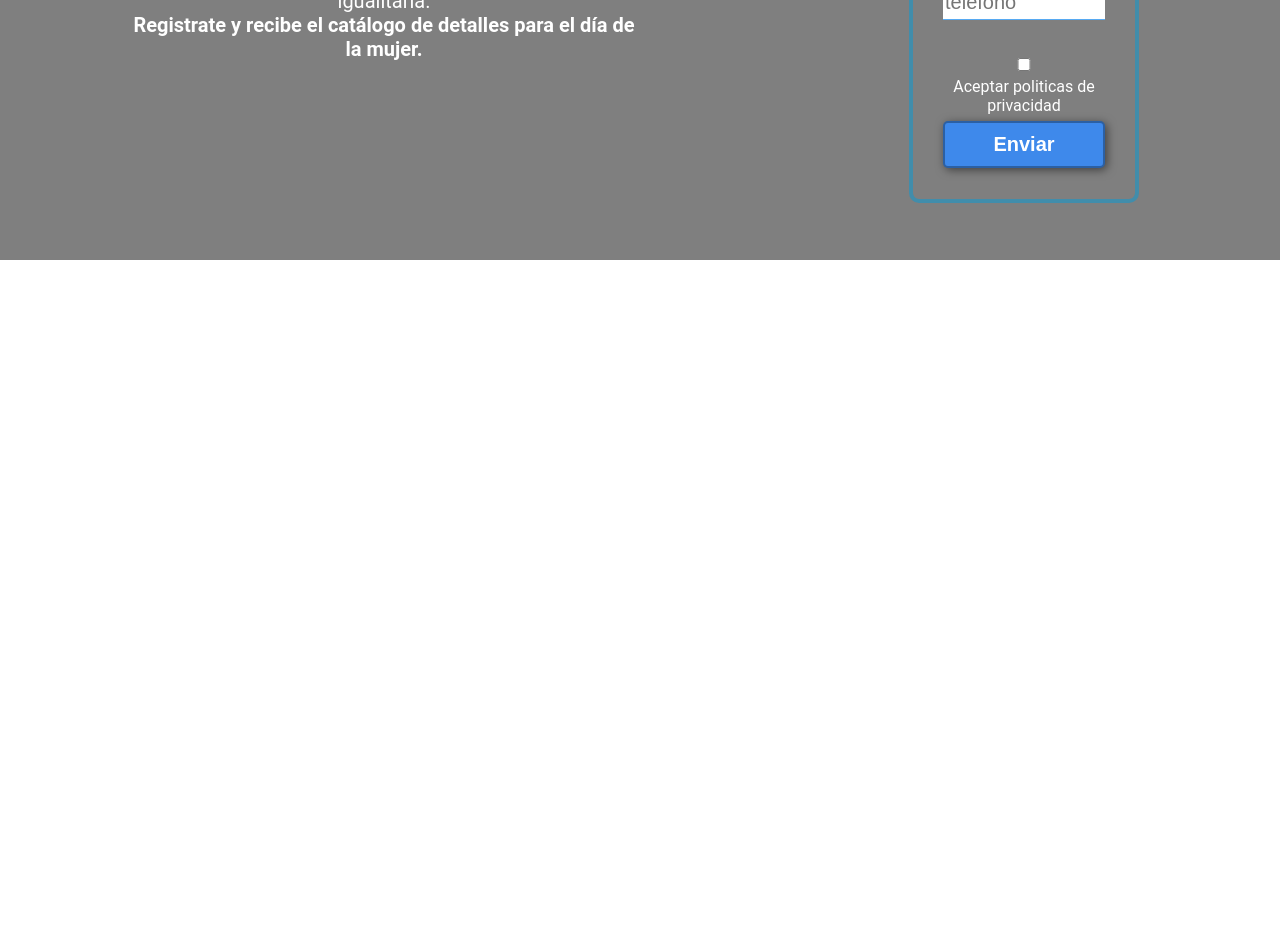
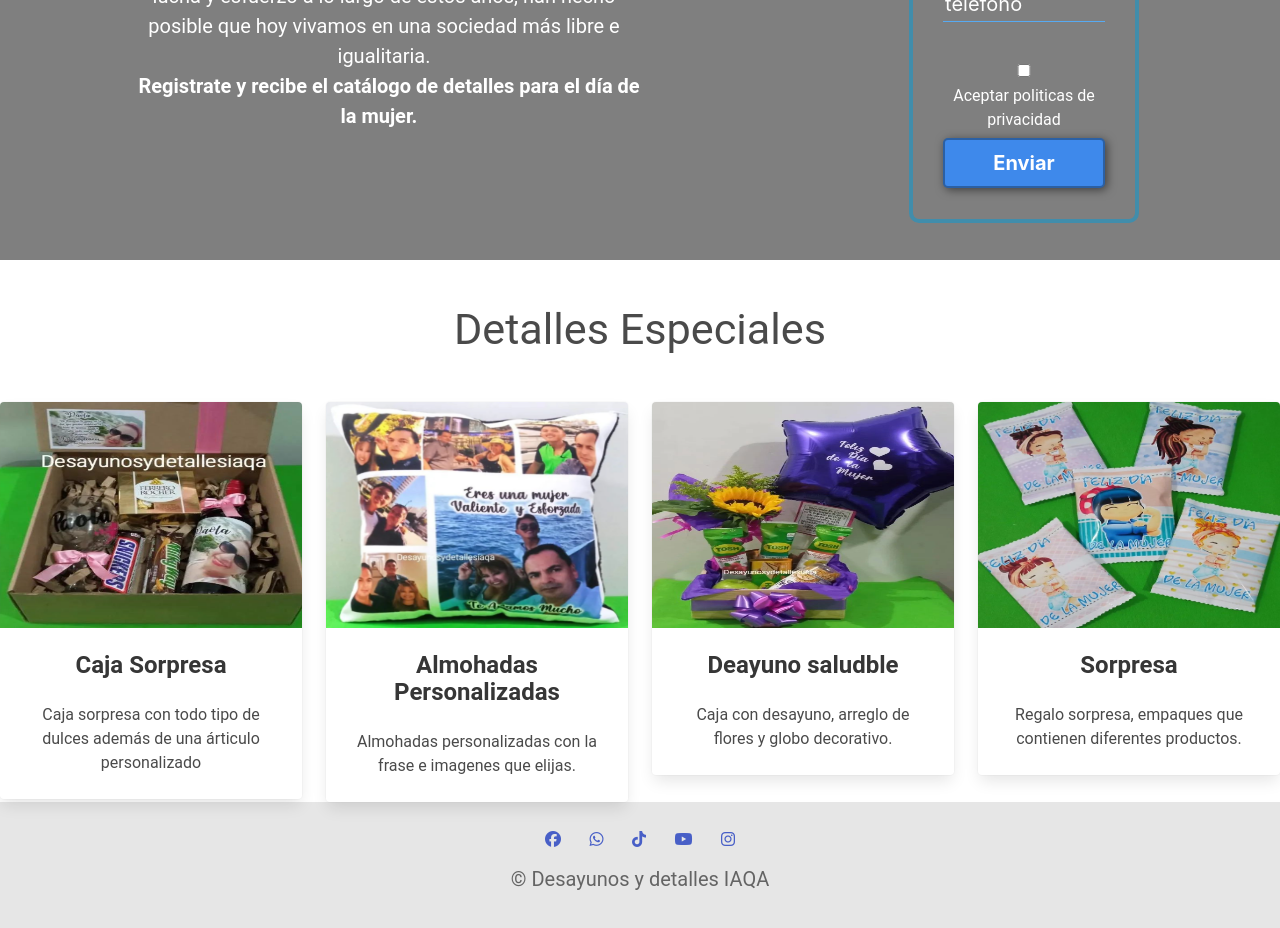
Before and after one commit to Nat209/ProyectoIAQA, a plain HTML site: page pages/landingPage.html in a window 1280 px wide. Shown: the part 460-1388 px from the top of the page. Before the commit the page ends 800 px from the top, so only its background shows below. Drawn offline with nearby package versions, Linux system fonts and the light colour scheme.

Commit message:
LandingFinal

```diff
--- a/css/landing.css
+++ b/css/landing.css
@@ -9,10 +9,15 @@ body {
     margin: 0;
 
 }
+.detalles{
+    text-align: center;
+}
+.detalles>h2{
+    margin: 3%;
+}
 
 #InfoLanding {
-
-    align-items: center;
+     align-items: center;
     justify-content: center;
     text-align: center;
     flex-direction: column;
@@ -25,6 +30,7 @@ body {
     background-size: cover;
     background-position: center center;
     color: #fff;
+
 }
 .containerLeyenda {
     padding: 10%;
@@ -37,9 +43,11 @@ body {
     height: 90vh;
     width: 60%;
 
-
 }
-
+.containerLeyenda  strong{
+    color: #fff;
+    margin: 2%;
+}
 .containerForm {
     position: relative;
     top: 5%;
@@ -61,6 +69,8 @@ body {
     border: 4px solid #418dab;
     padding: 25px 10px;
     text-align: center;
+
+
 }
 .form >input,label,button{
     display: inline-block;
@@ -73,10 +83,15 @@ body {
     border: none;
     border-bottom: 1px solid #57aaf2;
     outline: none;
+    background: transparent;
 }
 .form> label{
     text-align: left;
     padding: 5px;
+    color: #fff;
+}
+::placeholder{
+    color: #fff;
 }
 
 h1 {
@@ -121,17 +136,13 @@ li {
 
 }
 
-.container {
-    max-width: 1400px;
-    margin: auto;
-}
-
 .color-acento {
     color: #EB17A4;
 }
 
 header {
     background-color: rgb(245, 245, 245);
+    z-index: 3;
 
 }
 
@@ -174,7 +185,14 @@ header a:hover {
     text-shadow: 1px 1px 2px #eb17a44a;
 }
 
-
+footer{
+    text-align: center;
+    padding: 2%;
+}
+footer>a{
+    width: 2%;
+    padding: 1%;
+}
 
 
 @media (min-width: 850px) {
@@ -212,15 +230,6 @@ header a:hover {
 
     #containerLeyenda h2 {
         margin-top: 0px;
-    }
-
-
-
-
-
-    body {
-        font-family: 'Roboto', sans-serif;
-        margin: 0;
     }
 
     h1 {
@@ -317,7 +326,6 @@ header a:hover {
     }
 
 
-
     /*Final mobil*/
     #final {
         display: flex;
@@ -371,33 +379,5 @@ header a:hover {
             padding-bottom: 0;
             padding-right: 20px;
         }
-
-        #somos-desayunos .container {
-            display: flex;
-            justify-content: space-evenly;
-        }
-
-        #somos-desayunos .texto {
-            width: 50%;
-            max-width: 600px;
-            text-align: initial;
-            padding-left: 30px;
-            display: flex;
-            flex-direction: column;
-            justify-content: center;
-        }
-
-        #somos-desayunos h2 {
-            margin-top: 0px;
-        }
-
-        /*Banner principal*/
-        #somos-desayunos .img-container {
-            background-image: url("../assets/img/clientes.jpeg");
-            background-size: cover;
-            background-position: center center;
-            height: 500px;
-            width: 700px;
-        }
     }
 }
--- a/pages/landingPage.html
+++ b/pages/landingPage.html
@@ -5,7 +5,9 @@
     <meta charset="UTF-8">
     <meta http-equiv="X-UA-Compatible" content="IE=edge">
     <meta name="viewport" content="width=device-width, initial-scale=1.0">
+    <link rel="stylesheet" href="https://cdn.jsdelivr.net/npm/bulma@0.9.4/css/bulma.min.css">
     <link rel="stylesheet" href="../css/landing.css">
+    <script src="https://kit.fontawesome.com/b72b1923bb.js" crossorigin="anonymous"></script>
 
     <title>IAQA Día de la Mujer</title>
 </head>
@@ -28,34 +30,145 @@
         </nav>
     </header>
 
-        <div id="InfoLanding">
-            <section class="containerLeyenda">
-                    <h2>Desayunos y Detalles <span class="color-acento">Para las mujeres más bellas</span></h2>
+    <section id="InfoLanding">
+
+        <div class="containerLeyenda">
+            <h1>Desayunos y Detalles <span class="color-acento">Para las mujeres más bellas</span></h1>
             <p>Para estas fechas especiales tenemos grandes promociones para reconocer a las
                 mujeres que, con su lucha y esfuerzo a lo largo de estos años, han hecho posible
                 que hoy vivamos en una sociedad más libre e igualitaria.</p>
 
             <p><strong>Registrate y recibe el catálogo de detalles para el día de la mujer.</strong> </p>
-            </section>
+        </div>
 
 
-            <section class="containerForm">
+        <div class="containerForm">
             <form action="" class="form" class="form">
 
                 <h2>Registrate</h2>
                 <label for="nombre" class="label">Nombre</label>
-                    <input type="text" id="nombres" placeholder="Nombre" >
+                <input type="text" id="nombres" placeholder="Nombre">
                 <label for="correo" class="label">Correo</label>
                 <input type="email" id="mail" placeholder="Correo">
                 <label for="tel" class="label">Télefono</label>
                 <input type="number" id="telefono" placeholder="telefono">
-                    <label for="politica"></label><input type="checkbox" id="politica" class="politica">Aceptar politicas de privacidad </label>
+                <label for="politica"></label><input type="checkbox" id="politica" class="politica">Aceptar politicas de
+                privacidad </label>
                 <button type="submit" id="btnSend" class="button">Enviar
                 </button>
             </form>
+        </div>
+
     </section>
+    <section class="detalles">
+        <h2>Detalles Especiales</h2>
+        <div class="columns">
+            <div class="column">
+                <div class="card">
+                    <div class="card-image">
+                        <figure class="image is-4by3">
+                            <img src="../assets/img/card4.png" alt="Placeholder image">
+                        </figure>
+                    </div>
+                    <div class="card-content">
+                        <div class="media">
+
+                            <div class="media-content">
+                                <p class="title is-4">Caja Sorpresa</p>
 
                             </div>
+                        </div>
+
+                        <div class="content">
+                            Caja sorpresa con todo tipo de dulces además de una árticulo personalizado
+
+                        </div>
+                    </div>
+                </div>
+            </div>
+            <div class="column">
+                <div class="card">
+                    <div class="card-image">
+                        <figure class="image is-4by3">
+                            <img src="../assets/img/card3.png" alt="Placeholder image">
+                        </figure>
+                    </div>
+                    <div class="card-content">
+                        <div class="media">
+
+                            <div class="media-content">
+                                <p class="title is-4">Almohadas Personalizadas</p>
+
+                            </div>
+                        </div>
+
+                        <div class="content">
+                           Almohadas personalizadas con la frase e imagenes que elijas.
+                        </div>
+                    </div>
+                </div>
+            </div>
+            <div class="column">
+                <div class="card">
+                    <div class="card-image">
+                        <figure class="image is-4by3">
+                            <img src="../assets/img/card2.png" alt="Placeholder image">
+                        </figure>
+                    </div>
+                    <div class="card-content">
+                        <div class="media">
+
+                            <div class="media-content">
+                                <p class="title is-4">Deayuno saludble</p>
+
+                            </div>
+                        </div>
+
+                        <div class="content">
+                            Caja con desayuno, arreglo de flores y globo decorativo.
+                        </div>
+                    </div>
+                </div>
+            </div>
+            <div class="column">
+                <div class="card">
+                    <div class="card-image">
+                        <figure class="image is-4by3">
+                            <img src="../assets/img/card1.png" alt="Placeholder image">
+                        </figure>
+                    </div>
+                    <div class="card-content">
+                        <div class="media">
+
+                            <div class="media-content">
+                                <p class="title is-4">Sorpresa</p>
+
+                            </div>
+                        </div>
+
+                        <div class="content">
+                            Regalo sorpresa, empaques que contienen diferentes productos.
+                        </div>
+                    </div>
+                </div>
+            </div>
+        </div>
+    </section>
+    <footer>
+
+        <a target="_blank" href="https://www.facebook.com/desayunosydetallesiaqa?mibextid=ZbWKwL"><i
+                class="fa-brands fa-facebook"></i></a>
+        <a target="_blank" href="https://api.whatsapp.com/send?phone=0573134815979&text=Hola"><i
+                class="fa-brands fa-whatsapp"></i></a>
+        <a target="_blank" href="https://www.tiktok.com/@desayunosydetallesiaqa?_t=8a4FRXJIbiA&_r=1"><i
+                class="fa-brands fa-tiktok"></i></a>
+        <a target="_blank" href="https://youtube.com/@desayunosydetallesiaqa7522"><i
+                class="fa-brands fa-youtube"></i></a>
+        <a target="_blank" href="https://instagram.com/desayunos_y_detalles_iaqa?igshid=YmMyMTA2M2Y="><i
+                class="fa-brands fa-instagram"></i></a>
+        <p>&copy; Desayunos y detalles IAQA</p>
+
+    </footer>
     <script type="module" src="../scripts/formulario.js"></script>
 </body>
 
```
Also changed, not shown: assets/img/card1.png (added), assets/img/card2.png (added), assets/img/card3.png (added), assets/img/card4.png (added). Lines whose indentation alone changed are shown as unchanged.
